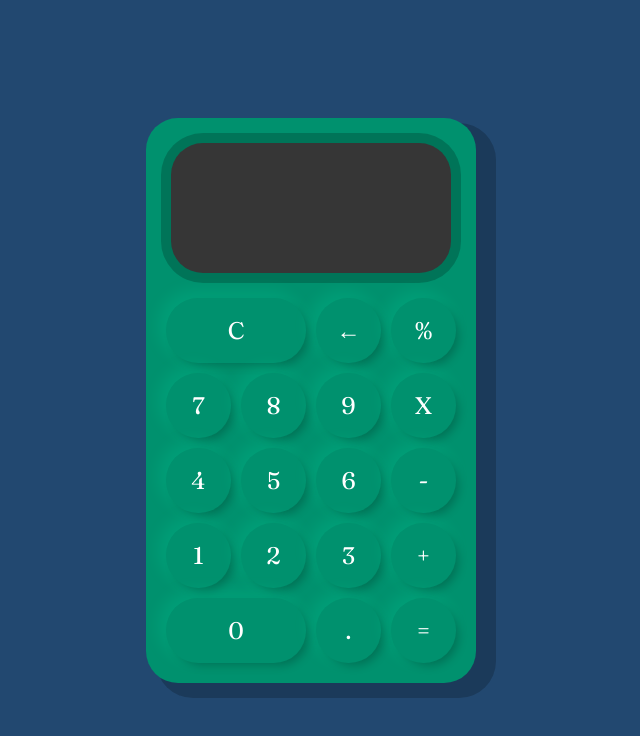
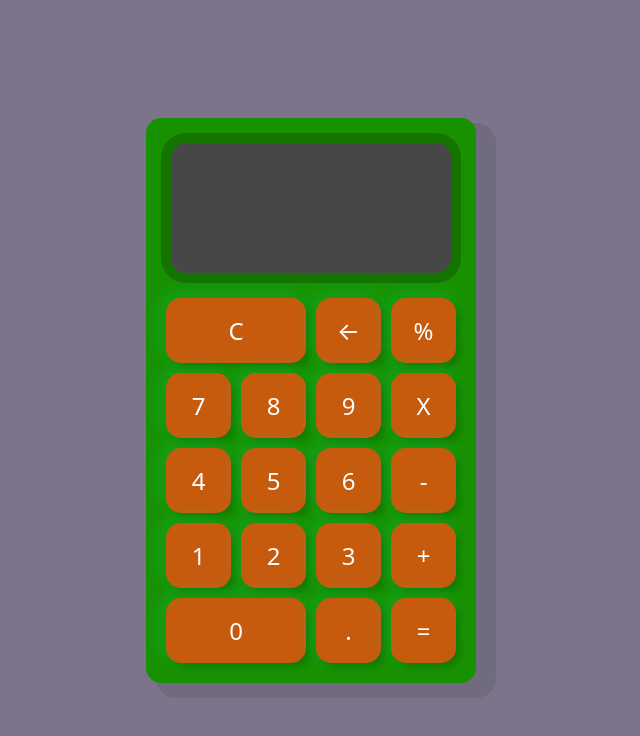
Before and after one commit to Anadevega74/calculadora, a plain HTML site: page index.html in a window 1280 px wide. Shown: the whole page, without its empty margins (329-969 px from the left). Drawn offline with Linux system fonts and the light colour scheme.

Commit message:
Ultimando retoques

```diff
--- a/index.css
+++ b/index.css
@@ -1,11 +1,11 @@
 * {
-    font-family: 'Fraunces', serif;
+    font-family: system-ui, -apple-system, BlinkMacSystemFont, 'Segoe UI', Roboto, Oxygen, Ubuntu, Cantarell, 'Open Sans', 'Helvetica Neue', sans-serif;
     color: #fff;
 }
 
 body {
     margin: 0;
-    background-color: #224870;
+    background-color: #7b748a;
 }
 
 .container {
@@ -19,25 +19,25 @@ body {
     display: grid;
     grid-template-columns: repeat(4, 75px);
     grid-template-rows: 160px repeat(5, 75px);
-    background-color: #00916e;
+    background-color: #189100;
     padding: 15px;
-    border-radius: 32px;
-    box-shadow: 15px 10px 0px 5px #00000033;
+    border-radius: 15px;
+    box-shadow: 15px 10px 0px 5px #42404029;
 }
 
 button {
     cursor: pointer;
     margin: 5px;
     padding: 0;
-    border-radius: 32px;
+    border-radius: 15px;
     font-size: 1.5em;
     border: none;
-    background-color: #00916e;
+    background-color: #c65b0e;
     box-shadow: 5px 5px 10px -3px #00000040, -5px -5px 15px 3px #00ffc11f;
 }
 
 button:active {
-    background-color: #006f54;
+    background-color: #116308;
 }
 
 button:focus {
@@ -55,8 +55,8 @@ button:focus {
     margin: 10px 10px 20px;
     flex-direction: column;
     align-items: flex-end;
-    background-color: #363636;
-    border-radius: 32px;
+    background-color: #484747;
+    border-radius: 15px;
     text-align: right;
     justify-content: space-between;
     word-break: break-all;
--- a/index.html
+++ b/index.html
@@ -1,5 +1,5 @@
 <!DOCTYPE html>
-<html lang="en">
+<html lang="es">
 <head>
     <meta charset="UTF-8">
     <meta name="viewport" content="width=device-width, initial-scale=1.0">
```
Also changed, not shown: 1 other file.
